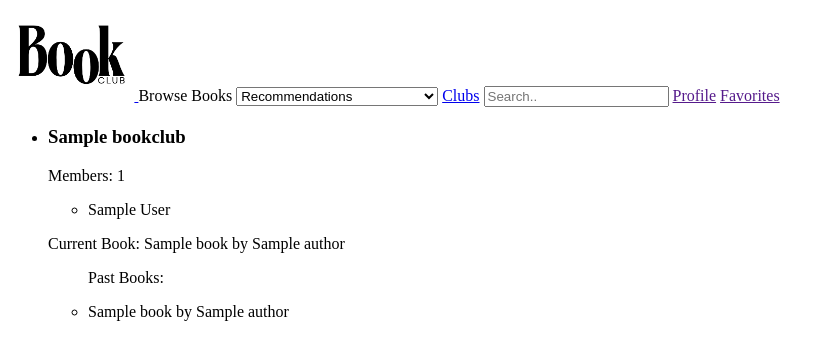
After one commit to angelogentileiii/book-club, a Django app: a page that uses templates/base.html in a window 1280 px wide. The commit adds this page. Shown: the top 360 px of the page, without its empty margins (0-825 px from the left). Run offline with Django 5.2, Linux system fonts and the light colour scheme; tables that the repository leaves empty hold one stand-in row (values such as "Sample post").

Commit message:
bookclubs listview and template

```diff
--- a/bookclub/urls.py
+++ b/bookclub/urls.py
@@ -22,4 +22,5 @@ urlpatterns = [
     path("admin/", admin.site.urls),
     path("", include("core.urls")),
     path("books", include("books.urls")),
+    path("bookclubs", include("bookclubs.urls")),
 ]
--- a/bookclubs/models.py
+++ b/bookclubs/models.py
@@ -1,4 +1,5 @@
 from django.db import models
+from django.utils import timezone
 from django.core.exceptions import ValidationError
 
 # Create your models here.
@@ -53,6 +54,15 @@ class BookClub(models.Model):
                     role=Membership.ADMIN,
                 )
         else:
+            existing_bookclub = BookClub.objects.get(pk=self.pk)
+            if self.current_book != existing_bookclub.current_book:
+                # If there is an existing current book, create a PastBook entry
+                if existing_bookclub.current_book:
+                    PastBook.objects.create(
+                        bookclub=self,
+                        book=existing_bookclub.current_book,
+                        completion_date=timezone.now().date(),  # Set the completion date as today
+                    )
             super().save(*args, **kwargs)
 
     def __str__(self):
--- /dev/null
+++ b/bookclubs/templates/bookclubs/bookclubs.html
@@ -0,0 +1,15 @@
+{% extends "base.html" %}
+{% load static %}
+
+{% block title %}BOOK CLUBS{% endblock title %}
+
+{% block body %}
+    <section id="all-posts">
+        <ul>
+            {% for bookclub in bookclubs %}
+                {% include "bookclubs/includes/bookclub-card.html" %}
+            {% endfor %}
+        </ul>
+    </section>
+
+{% endblock body %}
--- /dev/null
+++ b/bookclubs/templates/bookclubs/includes/bookclub-card.html
@@ -0,0 +1,40 @@
+<li>
+    <article class="bookclub-{{ bookclub.name }}">
+        <div class="book-club__content">
+            {% if bookclub.visibility == "public" %}
+                <section class="bookclub-info">
+                    <h3>{{ bookclub.name }}</h3>
+                    <p>Members: {{ bookclub.members.count }}</p>
+                    <ul>
+                        {% for member in bookclub.members.all %}
+                            <li> {{ member.user }}</li>
+                        {% endfor %}
+                    </ul>
+                    <p>Current Book:
+                        {% if bookclub.current_book %}
+                            {{ bookclub.current_book }}
+                        {% else %}
+                            No current book selected
+                        {% endif %}
+                    </p>
+
+                    <section class="past-books">
+                        <ul>
+                            <p>Past Books:</p>
+                            {% for past_book in bookclub.past_books.all %}
+                                <li>
+                                    <p>{{ past_book.book }}</p>
+                                </li>
+                            {% endfor %}
+                        </ul>
+                    </section>
+                </section>
+            {% else %}
+                <section class="bookclub-info">
+                    <h3>{{ bookclub.name }}</h3>
+                    <p>{{ bookclub.visibility}}</p>
+                </section>
+            {% endif %}
+        </div>
+    </article>
+</li>
--- /dev/null
+++ b/bookclubs/urls.py
@@ -0,0 +1,7 @@
+from django.urls import path
+from . import views
+
+urlpatterns = [
+    # Other URL patterns
+    path("bookclubs/", views.BookClubsView.as_view(), name="book-clubs"),
+]
--- a/bookclubs/views.py
+++ b/bookclubs/views.py
@@ -1,3 +1,12 @@
 from django.shortcuts import render
+from django.views.generic import ListView
+
+from .models import BookClub
+
 
 # Create your views here.
+class BookClubsView(ListView):
+    model = BookClub
+    template_name = "bookclubs/bookclubs.html"
+    context_object_name = "bookclubs"
+    ordering = ["name"]
--- a/templates/base.html
+++ b/templates/base.html
@@ -28,7 +28,7 @@
                     </optgroup>
                     <option value=""></option>
                 </select>
-                <a href="https://www.google.com">Clubs</a>
+                <a href="{% url "book-clubs" %}">Clubs</a>
                 <input type="text" placeholder="Search..">
                 <a href="">Profile</a>
                 <a href="">Favorites</a>
```
Also changed, not shown: bookclubs/admin.py (+18 -1 lines).
